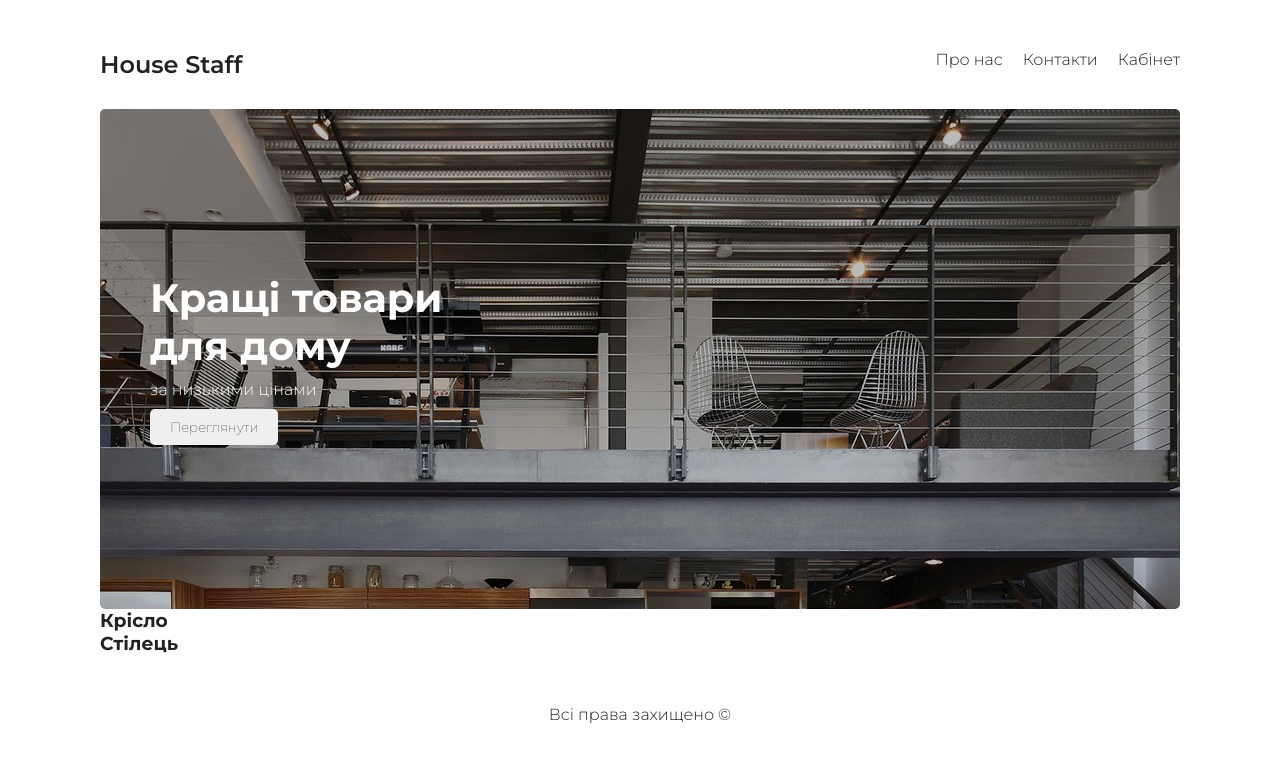
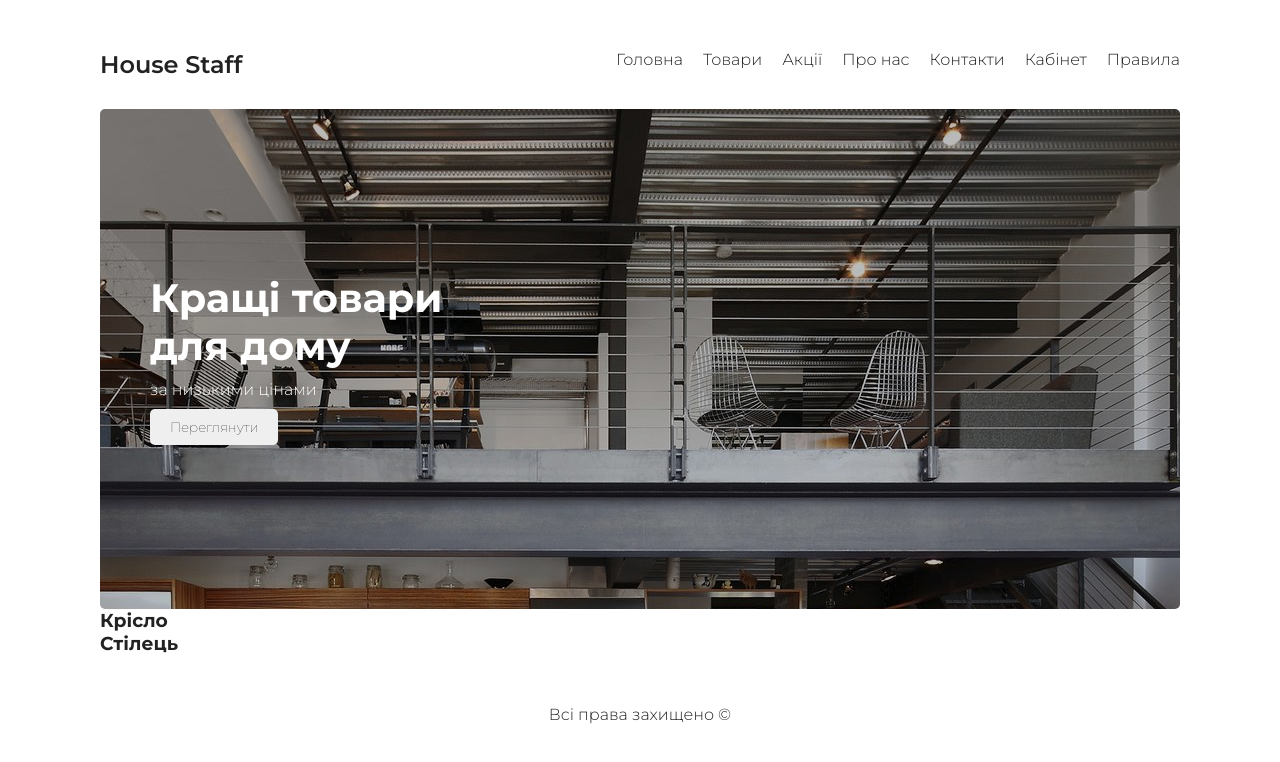
Before and after one commit to viktor-kindrat/shop, a React (Create React App) app: page / in a window 1280 px wide. Shown: the top 762 px of the page. Built offline with nearby package versions, Linux system fonts and the light colour scheme.

Commit message:
new elements in menu

```diff
--- a/src/components/Header.jsx
+++ b/src/components/Header.jsx
@@ -10,9 +10,13 @@ export default function Header() {
         <nav>
 
                 <ul>
+                    <li>Головна</li>
+                    <li>Товари</li>
+                    <li>Акції</li>
                     <li>Про нас</li>
                     <li>Контакти</li>
                     <li>Кабінет</li>
+                    <li>Правила</li>
                 </ul>
         </nav>
 
```
